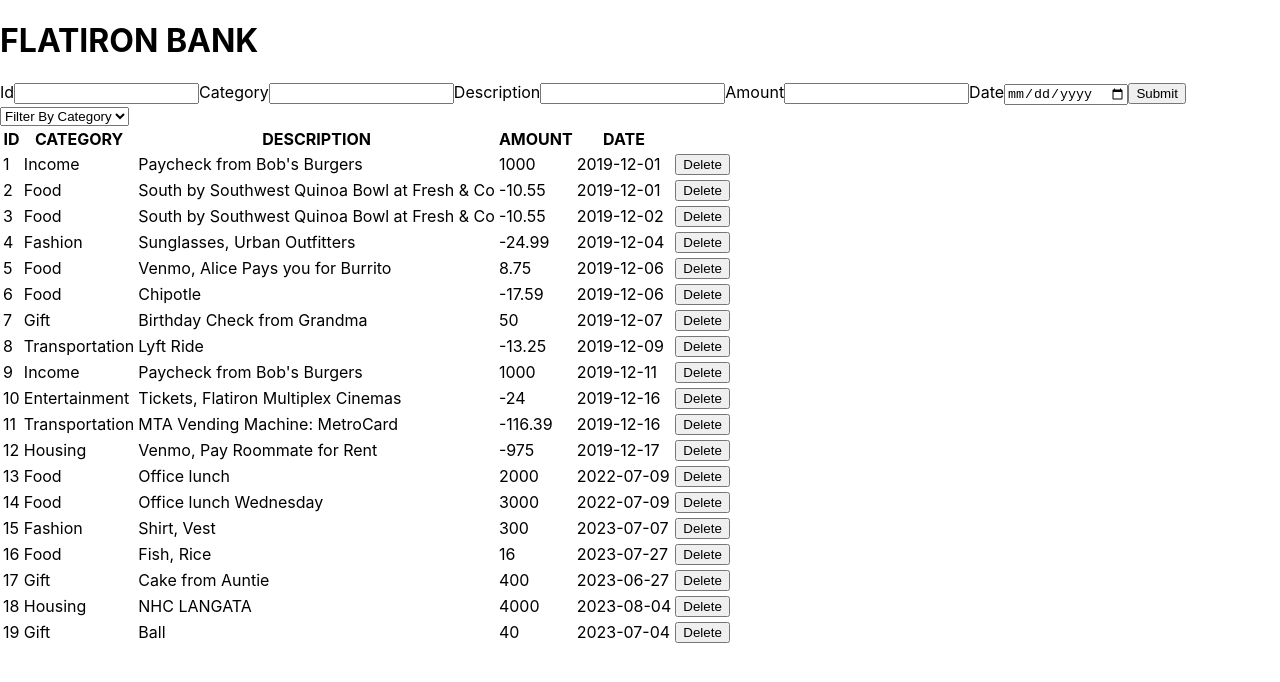
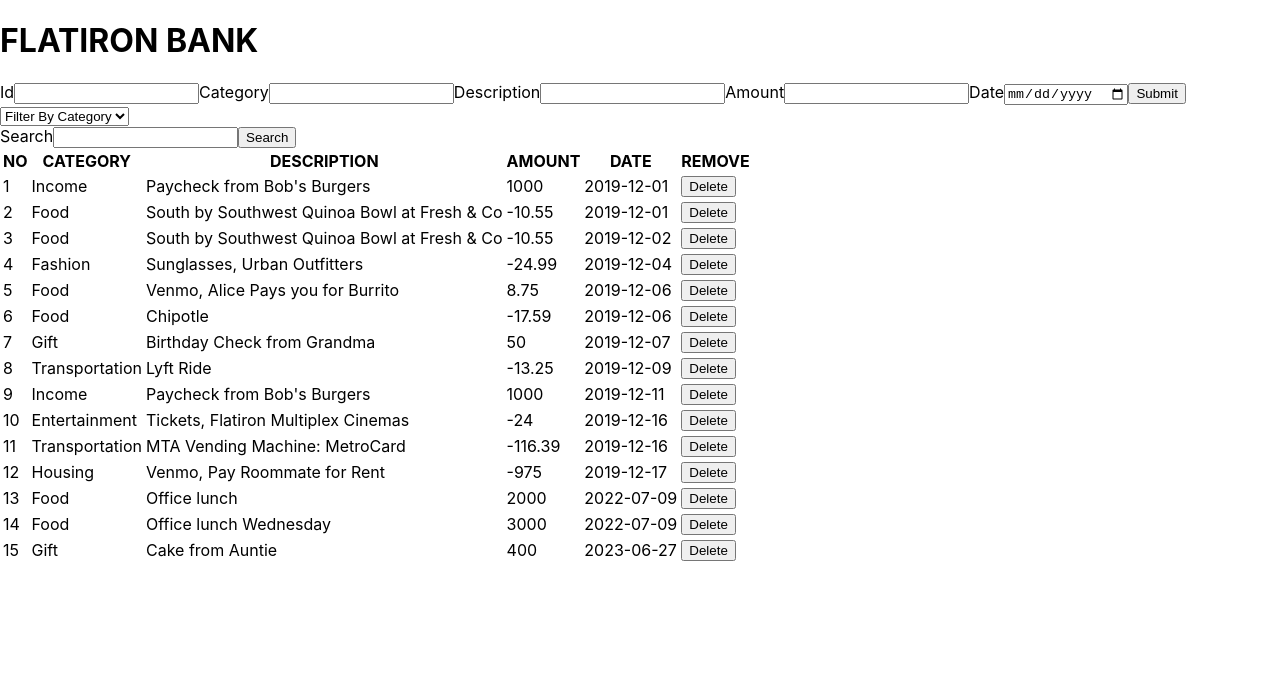
Before and after one commit to Gaitano123/phase2flatironbank, a React (Create React App) app: page / in a window 1280 px wide. Shown: the top 682 px of the page. Built offline with nearby package versions, Linux system fonts and the light colour scheme; data requests are answered from the project's data file.

Commit message:
Created the select component

```diff
--- a/src/Components/App.js
+++ b/src/Components/App.js
@@ -8,11 +8,6 @@ function App (){
     const [transactions, setTransactions] = useState([]);
 
     useEffect(() => {
-        // fetch('http://localhost:3000/transactions')
-        // .then(res => res.json())
-        // .then(data => {
-        //     setTransactions(data)
-        // })
         fetchData();
     }, [])
 
@@ -24,18 +19,31 @@ function App (){
         })
         .catch((error) => {
             console.error("Error:", error);
-          });
+        });
     }
 
-    // const addTransaction = (newTransaction) => {
-    //     setTransactions((prevTransactions) => [...prevTransactions, newTransaction]);
-    // };
+  const deleteTransaction = (id) => {
+    fetch(`http://localhost:3000/transactions/${id}`, {
+      method: "DELETE",
+    })
+      .then((response) => {
+        if (!response.ok) {
+          throw new Error("Network response was not ok");
+        }
+        setTransactions((prevTransactions) =>
+          prevTransactions.filter((transaction) => transaction.id !== id)
+        );
+      })
+      .catch((error) => {
+        console.error("Error:", error);
+      });
+  };
 
     return (
         <>
         <Navigation />
-        <Form transactions={transactions} onFetchData={fetchData}/>
-        <Table transactions={transactions}/>
+        <Form transactions={transactions} onFetchData={fetchData} />
+        <Table transactions={transactions} onDeleteTransaction={deleteTransaction}/>
         </>
     )
 
--- /dev/null
+++ b/src/Components/Select.js
@@ -0,0 +1,18 @@
+import React from "react";
+
+function Select( {value, onChange}) {
+    return(
+        <select value={value} onChange={onChange}>
+        <option value="All">Filter By Category</option>
+        <option value="Income">Income</option>
+        <option value="Food">Food</option>
+        <option value="Fashion">Fashion</option>
+        <option value="Gift">Gift</option>
+        <option value="Transportation">Transportation</option>
+        <option value="Entertainment">Entertainment</option>
+        <option value="Housing">Housing</option>
+      </select>
+    )
+}
+
+export default Select;
--- a/src/Components/Table.js
+++ b/src/Components/Table.js
@@ -1,7 +1,7 @@
 import React, {useState} from "react";
+import Select from "./Select";
 
-function Table(props){
-  const transactions = props.transactions;
+function Table({transactions, onDeleteTransaction}){
   const [selectCategory, setSelectCategory] = useState("All")
 
   function handleFilterCategory(event){
@@ -17,36 +17,34 @@ function Table(props){
 
     return(
       <div>
-        <select value={selectCategory} onChange={handleFilterCategory}>
-          <option value="All">Filter By Category</option>
-          <option value="Income">Income</option>
-          <option value="Food">Food</option>
-          <option value="Fashion">Fashion</option>
-          <option value="Gift">Gift</option>
-          <option value="Transportation">Transportation</option>
-          <option value="Entertainment">Entertainment</option>
-          <option value="Housing">Housing</option>
-        </select>
+        <Select value={selectCategory} onChange={handleFilterCategory} />
+        <form>
+          <label>Search
+            <input type="text"/>
+          </label>
+          <button type="submit">Search</button>
+        </form>
         <table>
           <thead>
               <tr>
-                  <th>ID</th>
+                  <th>NO</th>
                   <th>CATEGORY</th>
                   <th>DESCRIPTION</th>
                   <th>AMOUNT</th>
                   <th>DATE</th>
+                  <th>REMOVE</th>
               </tr>
           </thead>
           {Array.isArray(filteredTransactions) && filteredTransactions.length > 0 ? (
               <tbody>
-                {filteredTransactions.map(transaction => (
+                {filteredTransactions.map((transaction, index) => (
                   <tr key={transaction.id}>
-                    <td>{transaction.id}</td>
+                    <td>{index + 1}</td>
                     <td>{transaction.category}</td>
                     <td>{transaction.description}</td>
                     <td>{transaction.amount}</td>
                     <td>{transaction.date}</td>
-                    <td><button onClick={() => console.log("event click", transaction.id)}>Delete</button></td>
+                    <td><button onClick={() => onDeleteTransaction(transaction.id)}>Delete</button></td>
                   </tr>
                 ))}
               </tbody>
--- a/src/Data/db.json
+++ b/src/Data/db.json
@@ -99,39 +99,11 @@
       "id": 14
     },
     {
-      "id": "15",
-      "category": "Fashion",
-      "description": "Shirt, Vest",
-      "amount": "300",
-      "date": "2023-07-07"
-    },
-    {
-      "id": "16",
-      "category": "Food",
-      "description": "Fish, Rice",
-      "amount": "16",
-      "date": "2023-07-27"
-    },
-    {
       "id": "17",
       "category": "Gift",
       "description": "Cake from Auntie",
       "amount": "400",
       "date": "2023-06-27"
-    },
-    {
-      "id": "18",
-      "category": "Housing",
-      "description": "NHC LANGATA",
-      "amount": "4000",
-      "date": "2023-08-04"
-    },
-    {
-      "id": "19",
-      "category": "Gift",
-      "description": "Ball",
-      "amount": "40",
-      "date": "2023-07-04"
     }
   ]
 }
```
